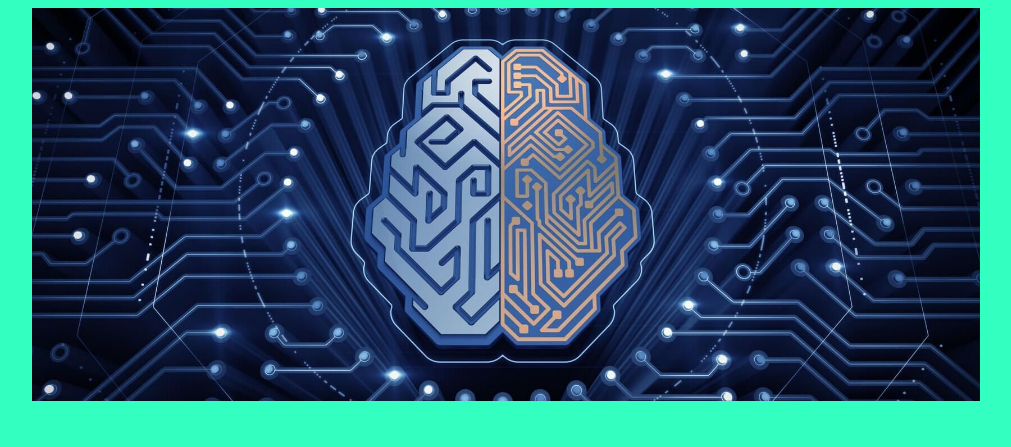
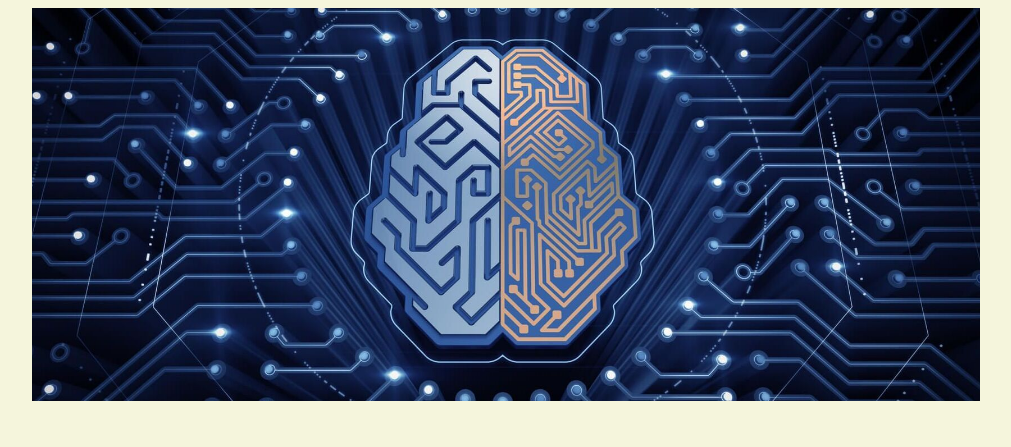
Before and after one commit to AmitVerma4/Simple-Portfolio, a plain HTML site: page index.html in a window 1280 px wide. Shown: the top 447 px of the page, without its empty margins (134-1145 px from the left). Drawn offline with Linux system fonts and the light colour scheme.

Commit message:
Color chnage

```diff
--- a/css/master.css
+++ b/css/master.css
@@ -13,7 +13,7 @@
   }
 
   body {
-    background-color: #33FFC1;/* set the background color here */
+    background-color: beige;/* set the background color here */
     color:black;/* set the text color to black here */
     font-family: Arial, Helvetica, sans-serif;/* set the font here */
     text-align: center;/* set the text alignment here */
```
